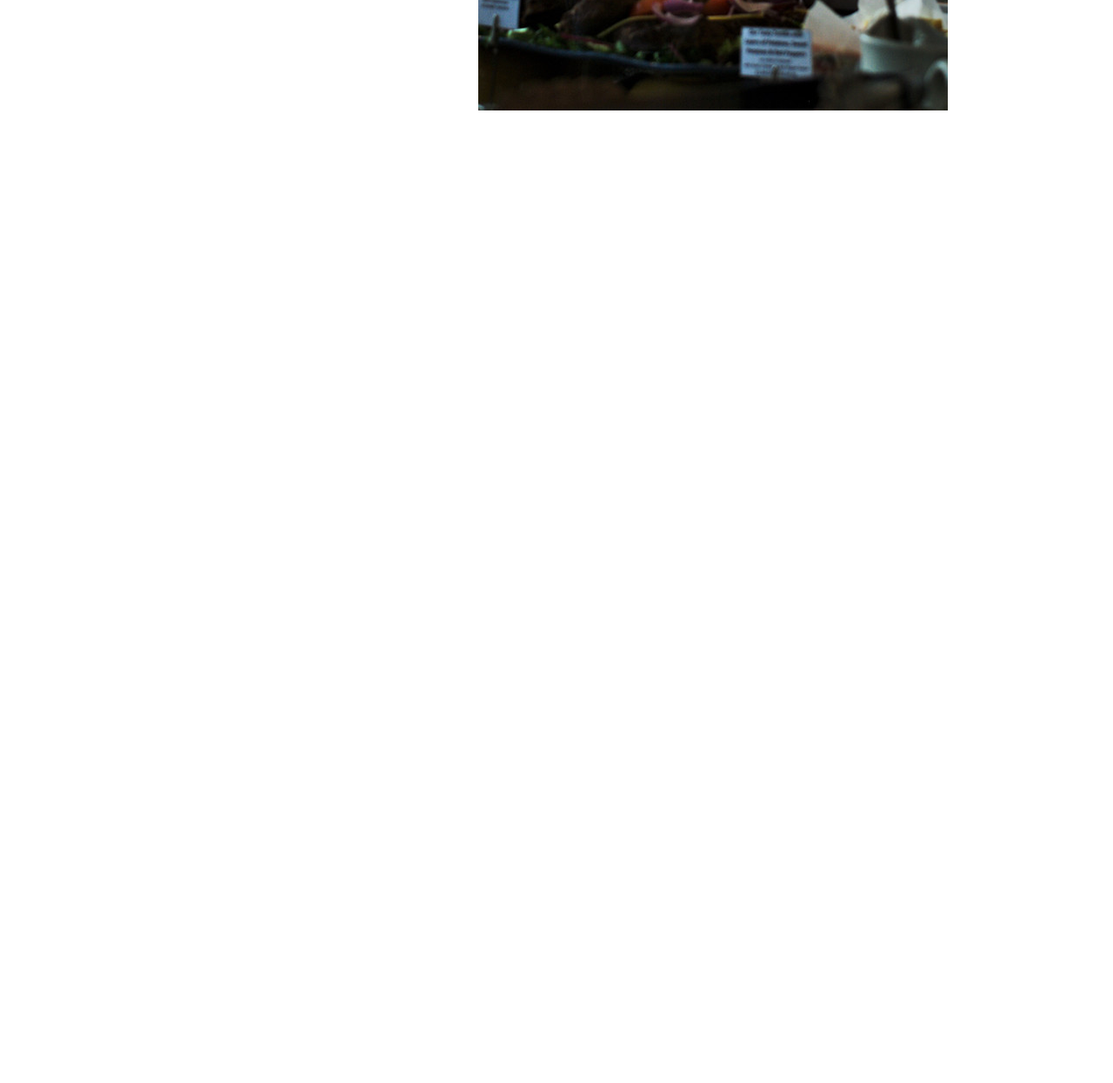
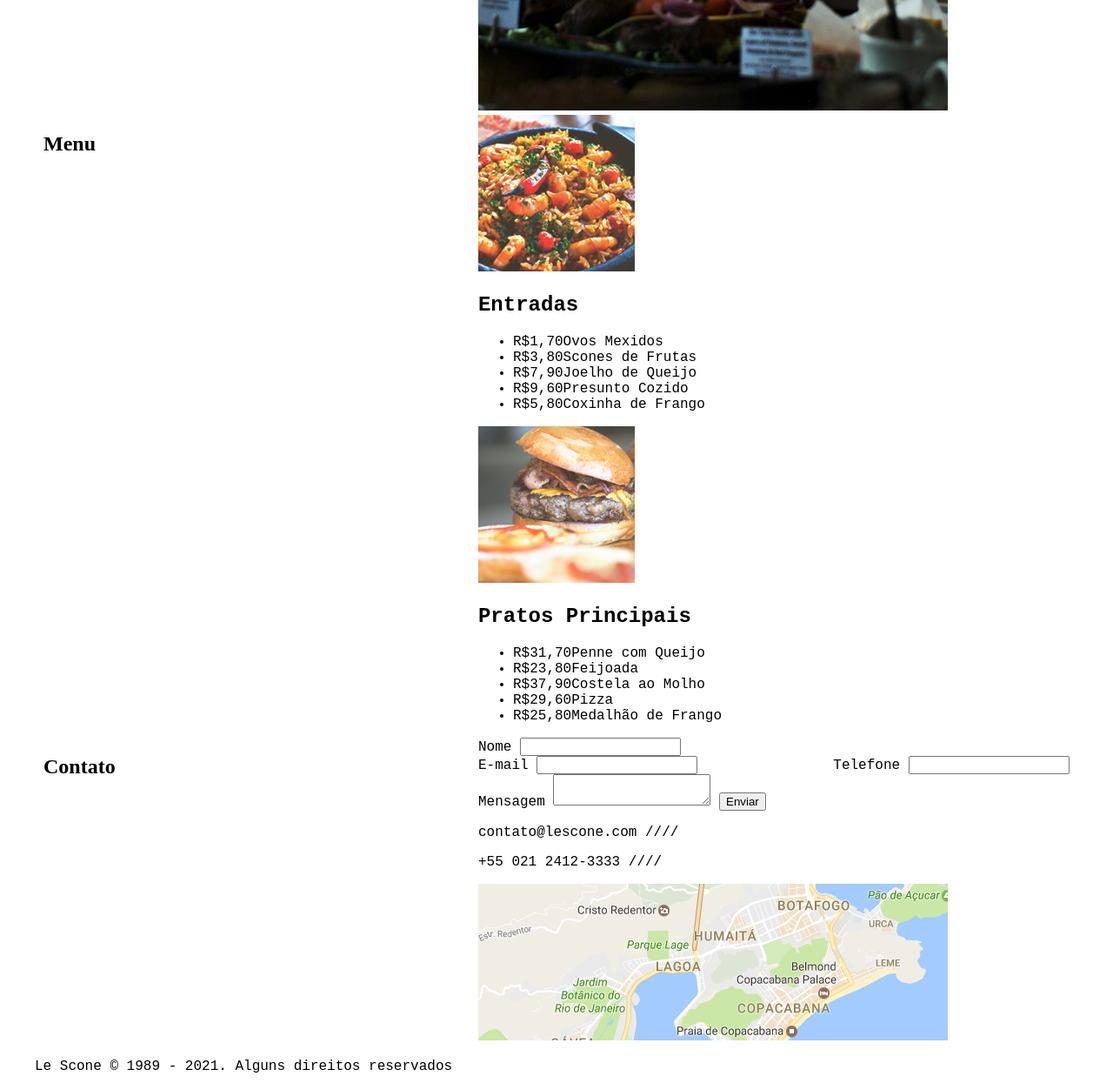
Before and after one commit to leooferreira/projeto-LeScone, a plain HTML site: page index.html in a window 1280 px wide. Shown: the part 581-1826 px from the top of the page at 87% size. Before the commit the page ends 800 px from the top, so only its background shows below. Drawn offline with Linux system fonts and the light colour scheme; a web font is replaced by a local one.

Commit message:
HTML finalizado e mixins de cores e tipografia sendo feitos

```diff
--- a/index.html
+++ b/index.html
@@ -21,5 +21,69 @@
 			<img src="img/foto.jpeg" alt="foto-restaurante">
 		</div>
 	</main>
+	<section class="container">
+		<h1 class="grid-4 titulo">Menu</h1>
+		<div class="grid-7 offset-1">
+			<div class="menu-item">
+				<img src="img/prato-1.png" alt="prato demonstrativo">
+				<h2>Entradas</h2>
+				<ul>
+					<li><span>R$1,70</span>Ovos Mexidos</li>
+					<li><span>R$3,80</span>Scones de Frutas</li>
+					<li><span>R$7,90</span>Joelho de Queijo</li>
+					<li><span>R$9,60</span>Presunto Cozido</li>
+					<li><span>R$5,80</span>Coxinha de Frango</li>
+				</ul>
+			</div>
+			<div class="menu-item">
+				<img src="img/prato-2.png" alt="prato demonstrativo">
+				<h2>Pratos Principais</h2>
+				<ul>
+					<li><span>R$31,70</span>Penne com Queijo</li>
+					<li><span>R$23,80</span>Feijoada</li>
+					<li><span>R$37,90</span>Costela ao Molho</li>
+					<li><span>R$29,60</span>Pizza</li>
+					<li><span>R$25,80</span>Medalhão de Frango</li>
+				</ul>
+			</div>
+		</div>
+	</section>
+	<section class="container contato">
+		<h1 class="grid-4 titulo">Contato</h1>
+		<div class="grid-7 offset-1">
+			<form>
+				<label>Nome</label>
+				<input type="text">
+				<div class="row">
+					<div class="grid-7">
+						<label>E-mail</label>
+						<input type="text">
+					</div>
+					<div class="grid-5">
+						<label>Telefone</label>
+						<input type="text">
+					</div>
+				</div>
+				<label>Mensagem</label>
+				<textarea></textarea>
+				<input class="button" type="button" value="Enviar">
+			</form>
+			<div class="contato-info">
+				<p>contato@lescone.com ////</p>
+				<p>+55 021 2412-3333 ////</p>
+			</div>
+			<a href="#" class="contato-mapa">
+				<img src="img/map.png" alt="Como chegar no Le Scone">
+			</a>
+		</div>
+	</section>
+	<footer>
+		<div class="container">
+			<p>Le Scone © 1989 - 2021. Alguns direitos reservados</p>
+			<a href="https://www.github.com/leooferreira" target="_blank">
+			<img src="img/lescone-icone.png" alt="Le Scone logo"/>
+			</a>
+		</div>
+	</footer>
 </body>
 </html>
```
Also changed, not shown: css/scss/_variaveis-e-mixins.scss (added, +24 -0 lines), 1 other file.
